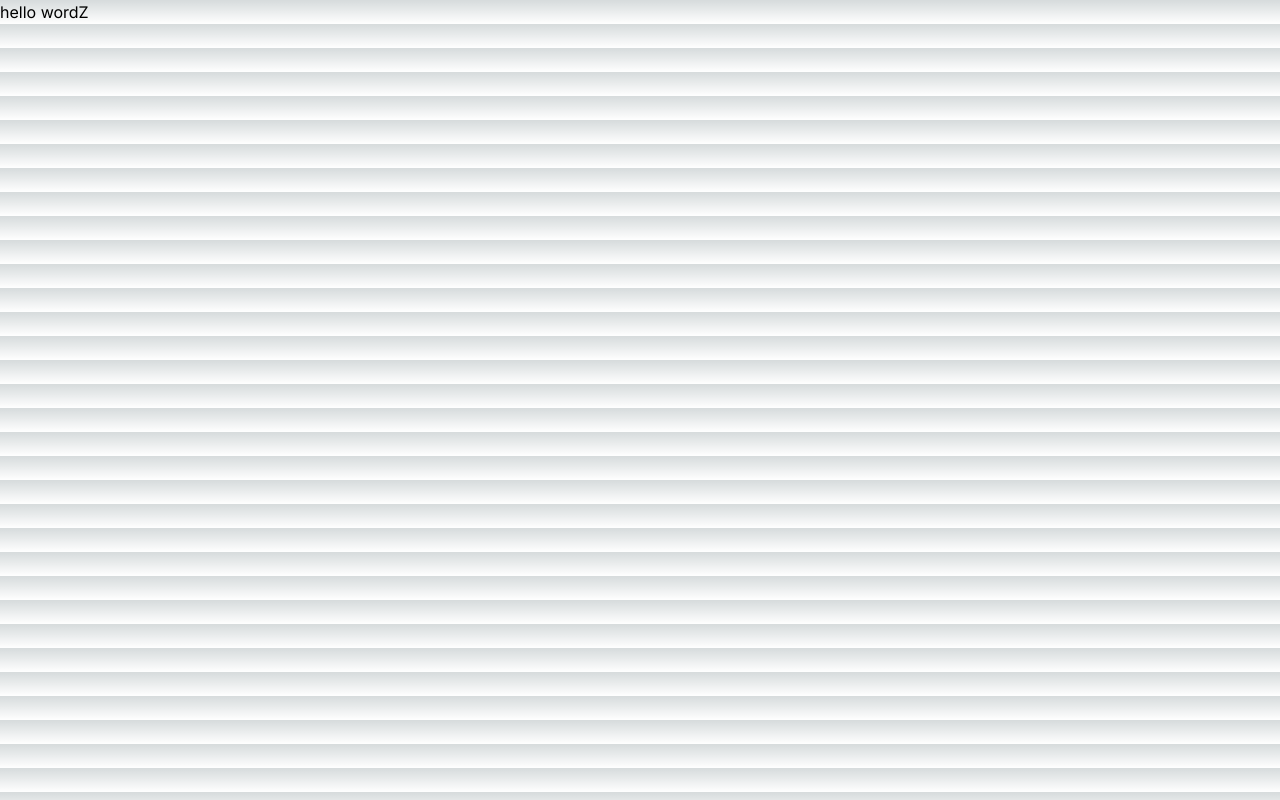
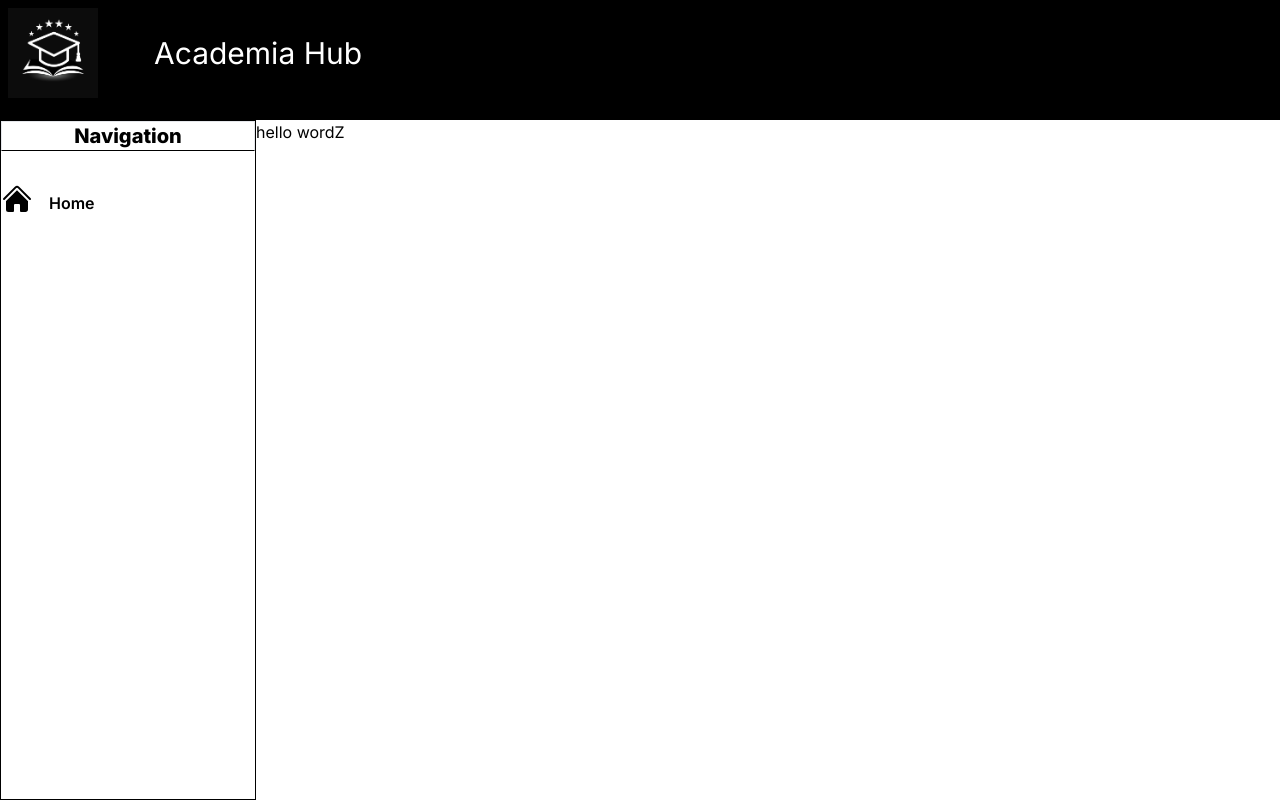
Before and after one commit to Munazar-99/AcademiaHub, a Next.js app: page / in a window 1280 px wide. Built offline with nearby package versions, Linux system fonts and the light colour scheme.

Commit message:
build out the app page

```diff
--- a/app/globals.css
+++ b/app/globals.css
@@ -2,7 +2,7 @@
 @tailwind components;
 @tailwind utilities;
 
-:root {
+/* :root {
   --foreground-rgb: 0, 0, 0;
   --background-start-rgb: 214, 219, 220;
   --background-end-rgb: 255, 255, 255;
@@ -14,14 +14,12 @@
     --background-start-rgb: 0, 0, 0;
     --background-end-rgb: 0, 0, 0;
   }
-}
+} */
 
 body {
-  color: rgb(var(--foreground-rgb));
-  background: linear-gradient(
-      to bottom,
-      transparent,
-      rgb(var(--background-end-rgb))
-    )
-    rgb(var(--background-start-rgb));
+ margin: 0;
+ display: flex;
+ flex-wrap: wrap;
+ /* max-width: 1280px;
+ display */
 }
--- a/app/layout.tsx
+++ b/app/layout.tsx
@@ -1,22 +1,28 @@
-import './globals.css'
-import type { Metadata } from 'next'
-import { Inter } from 'next/font/google'
+import Header from "@/components/Header";
+import "./globals.css";
+import type { Metadata } from "next";
+import { Inter } from "next/font/google";
+import Navbar from "@/components/Navbar";
 
-const inter = Inter({ subsets: ['latin'] })
+const inter = Inter({ subsets: ["latin"] });
 
 export const metadata: Metadata = {
-  title: 'Create Next App',
-  description: 'Generated by create next app',
-}
+  title: "Create Next App",
+  description: "Generated by create next app",
+};
 
 export default function RootLayout({
   children,
 }: {
-  children: React.ReactNode
+  children: React.ReactNode;
 }) {
   return (
     <html lang="en">
-      <body className={inter.className}>{children}</body>
+      <body className={inter.className}>
+        <Header />
+        <Navbar/>
+        {children}
+      </body>
     </html>
-  )
+  );
 }
```
Also changed, not shown: public/graduation-cap.jpg (added).
